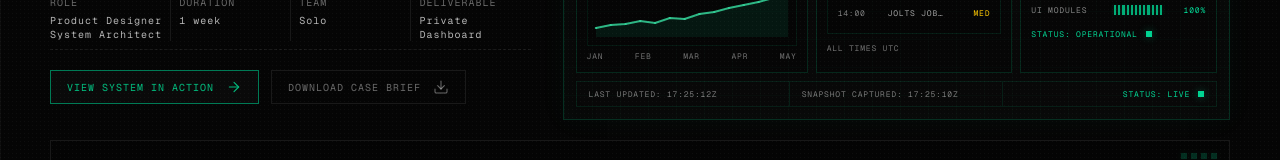
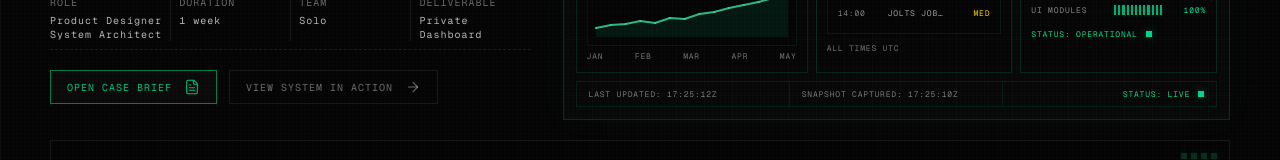
Before and after one commit to jchizick/System-Designer.-Market-Operator, a React (Vite) app: page /market-command-v2 in a window 1280 px wide. Shown: the part 500-660 px from the top of the page. Built offline with nearby package versions, Linux system fonts and the light colour scheme; a web font is replaced by a local one.

Commit message:
Update case study hero CTA hierarchy

```diff
--- a/src/components/AlgonquinDashboardV2Page.tsx
+++ b/src/components/AlgonquinDashboardV2Page.tsx
@@ -14,7 +14,6 @@ import {
   CloudSun,
   Compass,
   Database,
-  Download,
   FileText,
   LayoutGrid,
   Lightbulb,
@@ -370,17 +369,17 @@ function HeroPanel() {
         </div>
 
         <div className="mt-5 flex flex-wrap gap-3">
-          <a href="#system-in-motion" className="inline-flex max-w-full items-center gap-3 border border-emerald-700 bg-bg-surface px-4 py-2 text-mono-xs uppercase tracking-widest text-emerald-500 transition-colors hover:bg-emerald-500/10">
-            <span>View System In Action</span>
-            <ArrowRight className="h-4 w-4" strokeWidth={1.6} />
-          </a>
           <a
             href={algonquinDashboardBrief.pdfUrl}
             download
-            className="inline-flex max-w-full items-center gap-3 border border-border-subtle bg-transparent px-4 py-2 text-mono-xs uppercase tracking-widest text-text-secondary transition-colors hover:bg-white/5 hover:text-text-primary"
+            className="inline-flex max-w-full items-center gap-3 border border-emerald-700 bg-bg-surface px-4 py-2 text-mono-xs uppercase tracking-widest text-emerald-500 transition-colors hover:bg-emerald-500/10"
           >
-            <span>Download Case Brief</span>
-            <Download className="h-4 w-4" strokeWidth={1.6} />
+            <span>OPEN CASE BRIEF</span>
+            <FileText className="h-4 w-4" strokeWidth={1.6} />
+          </a>
+          <a href="#system-in-motion" className="inline-flex max-w-full items-center gap-3 border border-border-subtle bg-transparent px-4 py-2 text-mono-xs uppercase tracking-widest text-text-secondary transition-colors hover:bg-white/5 hover:text-text-primary">
+            <span>VIEW SYSTEM IN ACTION</span>
+            <ArrowRight className="h-4 w-4" strokeWidth={1.6} />
           </a>
         </div>
       </div>
--- a/src/components/BlockchainBrawlersV2Page.tsx
+++ b/src/components/BlockchainBrawlersV2Page.tsx
@@ -11,7 +11,7 @@ import {
   ChevronLeft,
   ChevronRight,
   CheckSquare,
-  Download,
+  FileText,
   Gem,
   GraduationCap,
   Lightbulb,
@@ -453,17 +453,17 @@ function HeroPanel() {
         </div>
 
         <div className="mt-5 flex flex-wrap gap-3 sm:flex-nowrap sm:gap-2">
-          <a href="#system-in-motion" className="inline-flex max-w-full items-center gap-3 border border-emerald-700 bg-bg-surface px-3 py-2 text-mono-xs uppercase tracking-widest text-emerald-500 transition-colors hover:bg-emerald-500/10 sm:px-4">
-            <span className="whitespace-nowrap">View System In Action</span>
-            <ArrowRight className="h-4 w-4 shrink-0" strokeWidth={1.6} />
-          </a>
           <a
             href={blockchainBrawlersBrief.pdfUrl}
             download
-            className="inline-flex max-w-full items-center gap-3 border border-border-subtle bg-transparent px-3 py-2 text-mono-xs uppercase tracking-widest text-text-secondary transition-colors hover:bg-white/5 hover:text-text-primary sm:px-4"
+            className="inline-flex max-w-full items-center gap-3 border border-emerald-700 bg-bg-surface px-3 py-2 text-mono-xs uppercase tracking-widest text-emerald-500 transition-colors hover:bg-emerald-500/10 sm:px-4"
           >
-            <span className="whitespace-nowrap">Download Case Brief</span>
-            <Download className="h-4 w-4 shrink-0" strokeWidth={1.6} />
+            <span className="whitespace-nowrap">OPEN CASE BRIEF</span>
+            <FileText className="h-4 w-4 shrink-0" strokeWidth={1.6} />
+          </a>
+          <a href="#system-in-motion" className="inline-flex max-w-full items-center gap-3 border border-border-subtle bg-transparent px-3 py-2 text-mono-xs uppercase tracking-widest text-text-secondary transition-colors hover:bg-white/5 hover:text-text-primary sm:px-4">
+            <span className="whitespace-nowrap">VIEW SYSTEM IN ACTION</span>
+            <ArrowRight className="h-4 w-4 shrink-0" strokeWidth={1.6} />
           </a>
         </div>
       </div>
--- a/src/components/BrawlerMindV2Page.tsx
+++ b/src/components/BrawlerMindV2Page.tsx
@@ -10,7 +10,6 @@ import {
   ChevronLeft,
   ChevronRight,
   ClipboardCheck,
-  Download,
   Eye,
   FileText,
   Landmark,
@@ -281,17 +280,17 @@ function HeroPanel() {
         </div>
 
         <div className="mt-5 flex flex-wrap gap-3">
-          <a href="#system-in-motion" className="inline-flex max-w-full items-center gap-3 border border-emerald-700 bg-bg-surface px-4 py-2 text-mono-xs uppercase tracking-widest text-emerald-500 transition-colors hover:bg-emerald-500/10">
-            <span>View System In Action</span>
-            <ArrowRight className="h-4 w-4" strokeWidth={1.6} />
-          </a>
           <a
             href={brawlerMindBrief.pdfUrl}
             download
-            className="inline-flex max-w-full items-center gap-3 border border-border-subtle bg-transparent px-4 py-2 text-mono-xs uppercase tracking-widest text-text-secondary transition-colors hover:bg-white/5 hover:text-text-primary"
+            className="inline-flex max-w-full items-center gap-3 border border-emerald-700 bg-bg-surface px-4 py-2 text-mono-xs uppercase tracking-widest text-emerald-500 transition-colors hover:bg-emerald-500/10"
           >
-            <span>Download Case Brief</span>
-            <Download className="h-4 w-4" strokeWidth={1.6} />
+            <span>OPEN CASE BRIEF</span>
+            <FileText className="h-4 w-4" strokeWidth={1.6} />
+          </a>
+          <a href="#system-in-motion" className="inline-flex max-w-full items-center gap-3 border border-border-subtle bg-transparent px-4 py-2 text-mono-xs uppercase tracking-widest text-text-secondary transition-colors hover:bg-white/5 hover:text-text-primary">
+            <span>VIEW SYSTEM IN ACTION</span>
+            <ArrowRight className="h-4 w-4" strokeWidth={1.6} />
           </a>
         </div>
       </div>
--- a/src/components/MarketCommandV2Page.tsx
+++ b/src/components/MarketCommandV2Page.tsx
@@ -14,7 +14,7 @@ import {
   ChevronRight,
   ClipboardList,
   Database,
-  Download,
+  FileText,
   Gauge,
   Headset,
   Lightbulb,
@@ -455,17 +455,17 @@ function HeroPanel() {
         </div>
 
         <div className="mt-5 flex flex-wrap gap-3">
-          <a href="#system-in-motion" className="inline-flex max-w-full items-center gap-3 border border-emerald-700 bg-bg-surface px-4 py-2 text-mono-xs uppercase tracking-widest text-emerald-500 transition-colors hover:bg-emerald-500/10">
-            <span>View System In Action</span>
-            <ArrowRight className="h-4 w-4" strokeWidth={1.6} />
-          </a>
           <a
             href={marketCommandBrief.pdfUrl}
             download
-            className="inline-flex max-w-full items-center gap-3 border border-border-subtle bg-transparent px-4 py-2 text-mono-xs uppercase tracking-widest text-text-secondary transition-colors hover:bg-white/5 hover:text-text-primary"
+            className="inline-flex max-w-full items-center gap-3 border border-emerald-700 bg-bg-surface px-4 py-2 text-mono-xs uppercase tracking-widest text-emerald-500 transition-colors hover:bg-emerald-500/10"
           >
-            <span>Download Case Brief</span>
-            <Download className="h-4 w-4" strokeWidth={1.6} />
+            <span>OPEN CASE BRIEF</span>
+            <FileText className="h-4 w-4" strokeWidth={1.6} />
+          </a>
+          <a href="#system-in-motion" className="inline-flex max-w-full items-center gap-3 border border-border-subtle bg-transparent px-4 py-2 text-mono-xs uppercase tracking-widest text-text-secondary transition-colors hover:bg-white/5 hover:text-text-primary">
+            <span>VIEW SYSTEM IN ACTION</span>
+            <ArrowRight className="h-4 w-4" strokeWidth={1.6} />
           </a>
         </div>
       </div>
--- a/src/components/SyntheticFoundryV2Page.tsx
+++ b/src/components/SyntheticFoundryV2Page.tsx
@@ -17,7 +17,6 @@ import {
   Cpu,
   Crosshair,
   Database,
-  Download,
   Dna,
   FileText,
   FolderInput,
@@ -1451,17 +1450,17 @@ export function SyntheticFoundryV2Page() {
             </div>
 
             <div className="mt-5 flex flex-wrap gap-3">
-              <a href="#system-in-motion" className="inline-flex max-w-full items-center gap-3 border border-emerald-700 bg-bg-surface px-4 py-2 text-mono-xs uppercase tracking-widest text-emerald-500 transition-colors hover:bg-emerald-500/10">
-                <span>View System In Action</span>
-                <ArrowRight className="h-4 w-4" strokeWidth={1.6} />
-              </a>
               <a
                 href={syntheticFoundryBrief.pdfUrl}
                 download
-                className="inline-flex max-w-full items-center gap-3 border border-border-subtle bg-transparent px-4 py-2 text-mono-xs uppercase tracking-widest text-text-secondary transition-colors hover:bg-white/5 hover:text-text-primary"
+                className="inline-flex max-w-full items-center gap-3 border border-emerald-700 bg-bg-surface px-4 py-2 text-mono-xs uppercase tracking-widest text-emerald-500 transition-colors hover:bg-emerald-500/10"
               >
-                <span>Download Case Brief</span>
-                <Download className="h-4 w-4" strokeWidth={1.6} />
+                <span>OPEN CASE BRIEF</span>
+                <FileText className="h-4 w-4" strokeWidth={1.6} />
+              </a>
+              <a href="#system-in-motion" className="inline-flex max-w-full items-center gap-3 border border-border-subtle bg-transparent px-4 py-2 text-mono-xs uppercase tracking-widest text-text-secondary transition-colors hover:bg-white/5 hover:text-text-primary">
+                <span>VIEW SYSTEM IN ACTION</span>
+                <ArrowRight className="h-4 w-4" strokeWidth={1.6} />
               </a>
             </div>
           </div>
```
